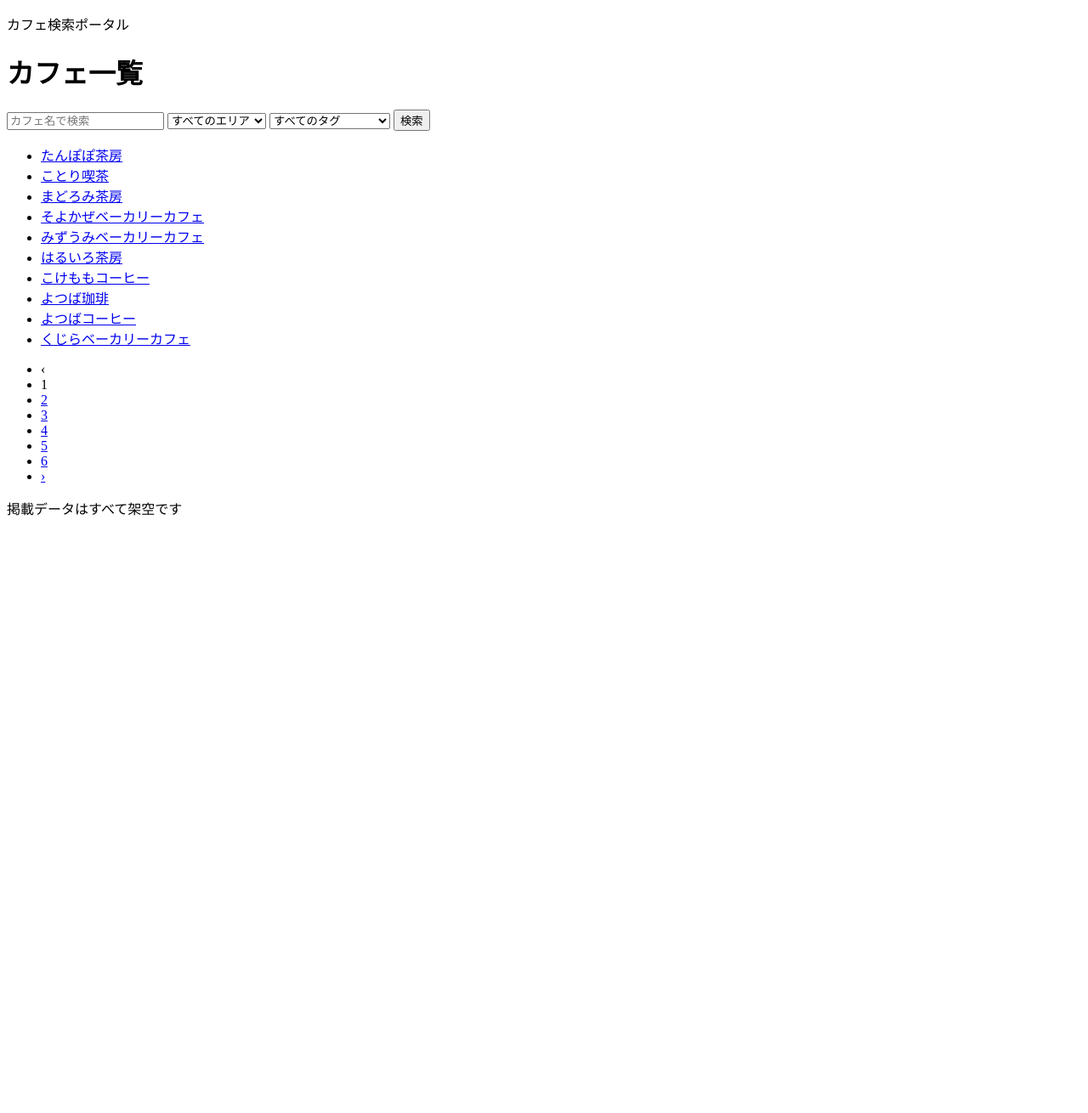
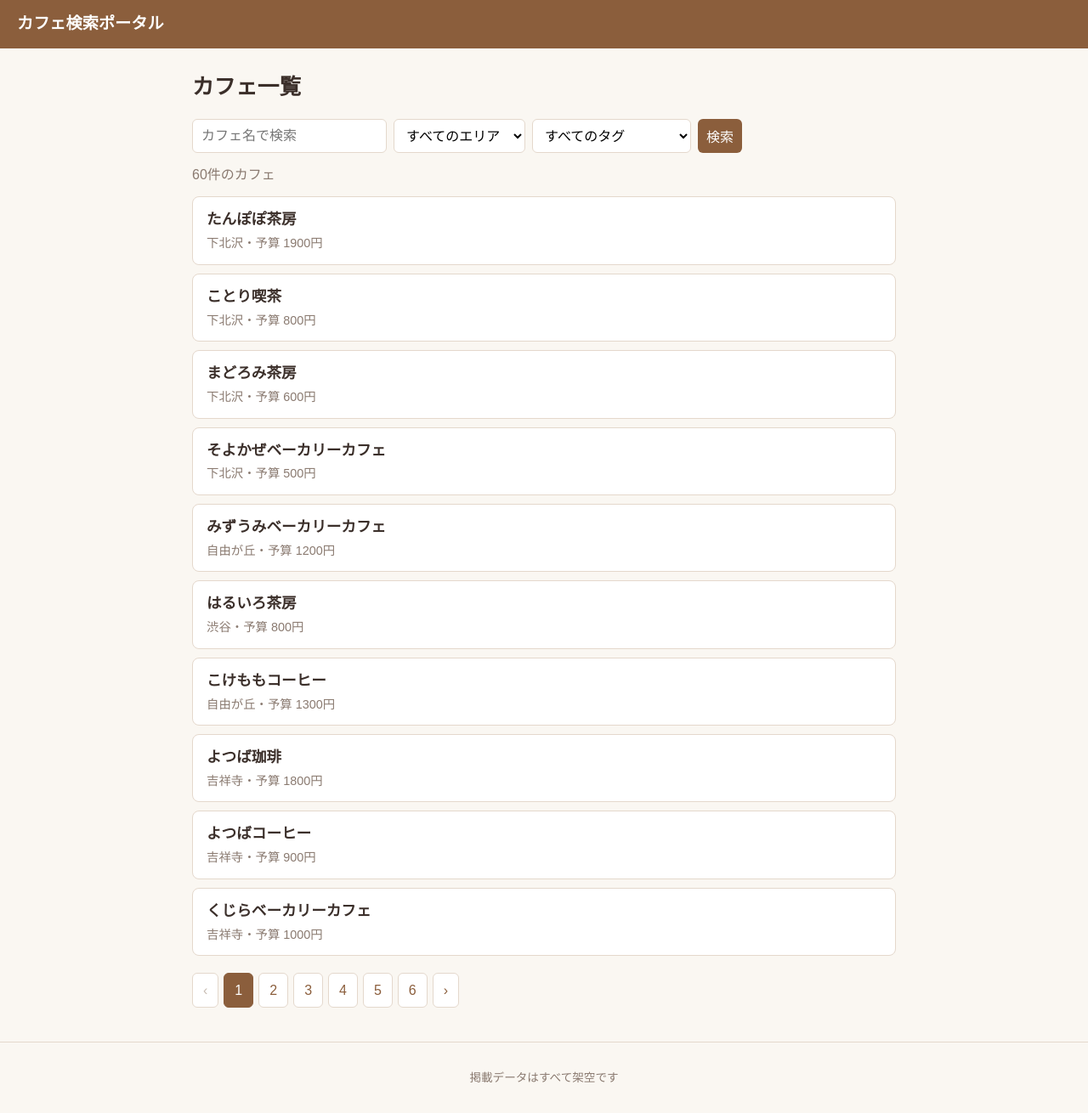
Before and after one commit to yamadata-works/cafe-portal, a Laravel app: page /cafes in a window 1280 px wide. Shown: the whole page at 85% size. Before the commit the page ends 607 px from the top, so only its background shows below. Run offline with Laravel 12, Linux system fonts and the light colour scheme; data comes from the database, SQL or seed files in the repository.

Commit message:
CSS を追加して見た目を整える

```diff
--- /dev/null
+++ b/public/css/style.css
@@ -0,0 +1,121 @@
+/* 色の決まり */
+:root {
+    --bg: #faf7f2;
+    --text: #3b2f2a;
+    --accent: #8b5e3c;
+    --border: #e4d8cc;
+    --muted: #8a7a70;
+    --card: #ffffff;
+}
+
+* { box-sizing: border-box; }
+
+body {
+    margin: 0;
+    font-family: "Hiragino Sans", "Noto Sans JP", sans-serif;
+    background: var(--bg);
+    color: var(--text);
+    line-height: 1.7;
+}
+
+a { color: var(--accent); }
+
+/* ヘッダー・本文・フッター */
+header { background: var(--accent); padding: 12px 20px; }
+header p { margin: 0; font-size: 1.2rem; font-weight: bold; }
+header a { color: #fff; text-decoration: none; }
+
+main { max-width: 860px; margin: 0 auto; padding: 24px 16px; }
+
+footer {
+    text-align: center;
+    font-size: 0.85rem;
+    color: var(--muted);
+    padding: 16px;
+    border-top: 1px solid var(--border);
+}
+
+h1 { font-size: 1.6rem; margin: 0 0 16px; }
+
+/* 入力欄とボタン */
+input, select, textarea, button {
+    font-family: inherit;
+    font-size: 1rem;
+    padding: 8px 10px;
+    border: 1px solid var(--border);
+    border-radius: 6px;
+    background: #fff;
+}
+
+button {
+    background: var(--accent);
+    color: #fff;
+    border: none;
+    cursor: pointer;
+}
+
+button:hover { opacity: 0.85; }
+
+/* 検索フォーム */
+.search-form { display: flex; flex-wrap: wrap; gap: 8px; margin-bottom: 12px; }
+.result-count { color: var(--muted); margin: 0 0 12px; }
+
+/* カフェ一覧（カード） */
+.cafe-list { list-style: none; padding: 0; margin: 0 0 20px; display: grid; gap: 10px; }
+
+.cafe-list a {
+    display: block;
+    background: var(--card);
+    border: 1px solid var(--border);
+    border-radius: 8px;
+    padding: 12px 16px;
+    text-decoration: none;
+    color: var(--text);
+}
+
+.cafe-list a:hover { border-color: var(--accent); }
+.cafe-name { display: block; font-weight: bold; font-size: 1.1rem; }
+.cafe-meta { display: block; color: var(--muted); font-size: 0.9rem; }
+.cafe-list .empty { padding: 12px; color: var(--muted); }
+
+/* ページ送り */
+.pagination { display: flex; flex-wrap: wrap; gap: 6px; list-style: none; padding: 0; }
+
+.page-link {
+    display: block;
+    padding: 6px 12px;
+    border: 1px solid var(--border);
+    border-radius: 6px;
+    background: #fff;
+    text-decoration: none;
+}
+
+.page-item.active .page-link { background: var(--accent); color: #fff; border-color: var(--accent); }
+.page-item.disabled .page-link { color: #c8bdb3; }
+
+/* カフェ詳細 */
+.cafe-detail {
+    background: var(--card);
+    border: 1px solid var(--border);
+    border-radius: 10px;
+    padding: 20px;
+}
+
+.cafe-detail dl { display: grid; grid-template-columns: 6em 1fr; gap: 6px 12px; }
+.cafe-detail dt { font-weight: bold; color: var(--muted); }
+.cafe-detail dd { margin: 0; }
+
+.tag-list { list-style: none; padding: 0; display: flex; flex-wrap: wrap; gap: 6px; }
+
+.tag-list li {
+    background: #f3e9df;
+    color: var(--accent);
+    padding: 2px 12px;
+    border-radius: 999px;
+    font-size: 0.9rem;
+}
+
+/* 管理画面の表 */
+table { width: 100%; border-collapse: collapse; background: #fff; margin-bottom: 20px; }
+th, td { border: 1px solid var(--border); padding: 8px 10px; text-align: left; }
+th { background: #f3e9df; }
--- a/resources/views/cafes/index.blade.php
+++ b/resources/views/cafes/index.blade.php
@@ -1,16 +1,16 @@
 <x-layout>
     <h1>カフェ一覧</h1>
 
-        <form method="GET" action="{{ route('cafes.index') }}">
+    <form method="GET" action="{{ route('cafes.index') }}" class="search-form">
         <input type="text" name="keyword" value="{{ request('keyword') }}" placeholder="カフェ名で検索">
-                <select name="area_id">
+        <select name="area_id">
             <option value="">すべてのエリア</option>
             @foreach ($areas as $area)
                 <option value="{{ $area->id }}" @selected(request('area_id') == $area->id)>{{ $area->name }}</option>
             @endforeach
         </select>
         <select name="tag_id">
-                        <option value="">すべてのタグ</option>
+            <option value="">すべてのタグ</option>
             @foreach ($tags as $tag)
                 <option value="{{ $tag->id }}" @selected(request('tag_id') == $tag->id)>{{ $tag->name }}</option>
             @endforeach
@@ -18,10 +18,19 @@
         <button type="submit">検索</button>
     </form>
 
-        <ul>
-        @foreach ($cafes as $cafe)
-            <li><a href="{{ route('cafes.show', $cafe) }}">{{ $cafe->name }}</a></li>
-        @endforeach
+    <p class="result-count">{{ $cafes->total() }}件のカフェ</p>
+
+    <ul class="cafe-list">
+        @forelse ($cafes as $cafe)
+            <li>
+                <a href="{{ route('cafes.show', $cafe) }}">
+                    <span class="cafe-name">{{ $cafe->name }}</span>
+                    <span class="cafe-meta">{{ $cafe->area->name }}・予算 {{ $cafe->budget }}円</span>
+                </a>
+            </li>
+        @empty
+            <li class="empty">条件に合うカフェが見つかりませんでした。</li>
+        @endforelse
     </ul>
 
     {{ $cafes->links('pagination::bootstrap-4') }}
--- a/resources/views/components/layout.blade.php
+++ b/resources/views/components/layout.blade.php
@@ -2,11 +2,13 @@
 <html lang="ja">
 <head>
     <meta charset="UTF-8">
+    <meta name="viewport" content="width=device-width, initial-scale=1">
     <title>カフェ検索ポータル</title>
+    <link rel="stylesheet" href="{{ asset('css/style.css') }}">
 </head>
 <body>
     <header>
-        <p>カフェ検索ポータル</p>
+        <p><a href="{{ route('cafes.index') }}">カフェ検索ポータル</a></p>
     </header>
 
     <main>
```
Also changed, not shown: resources/views/cafes/show.blade.php (+22 -13 lines).
